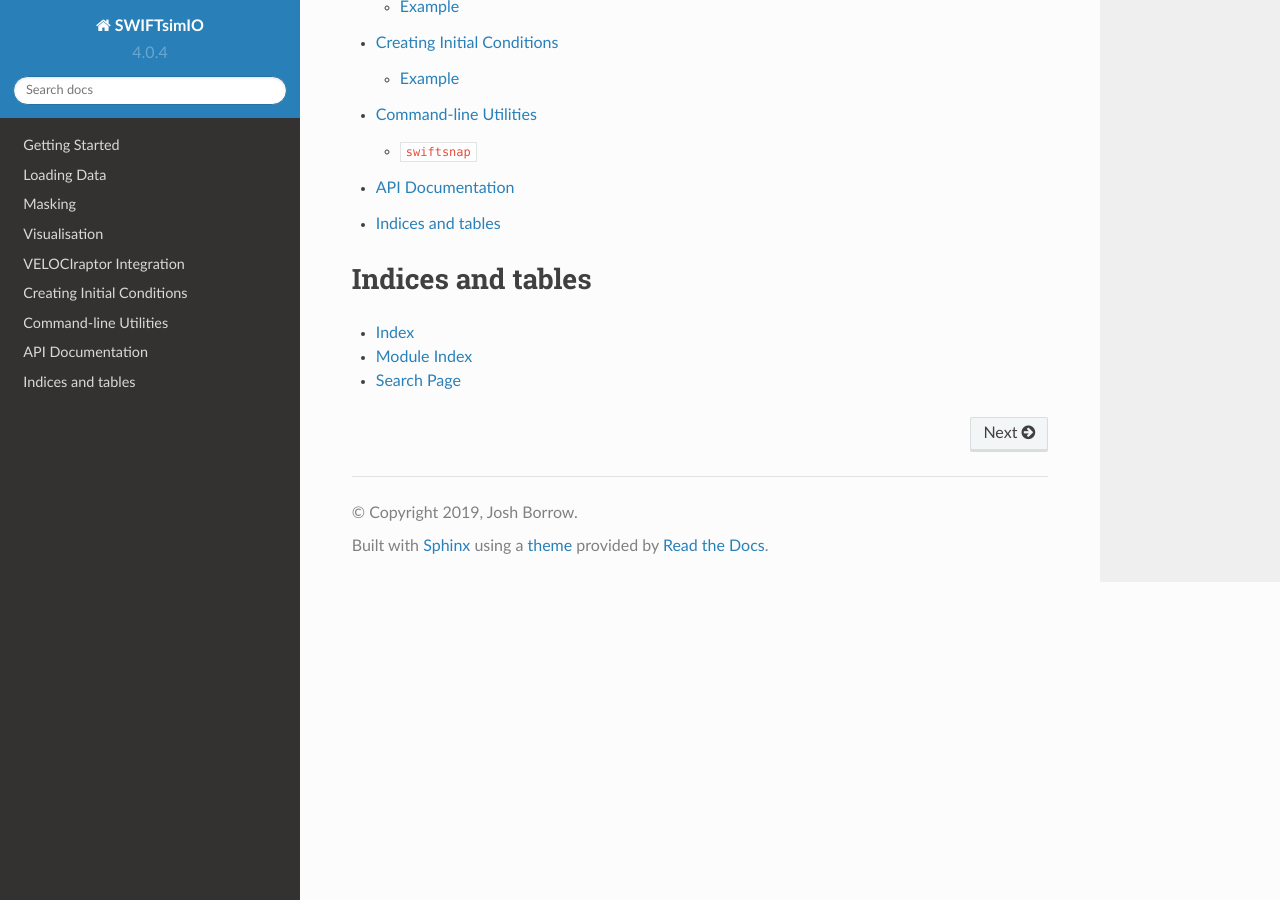
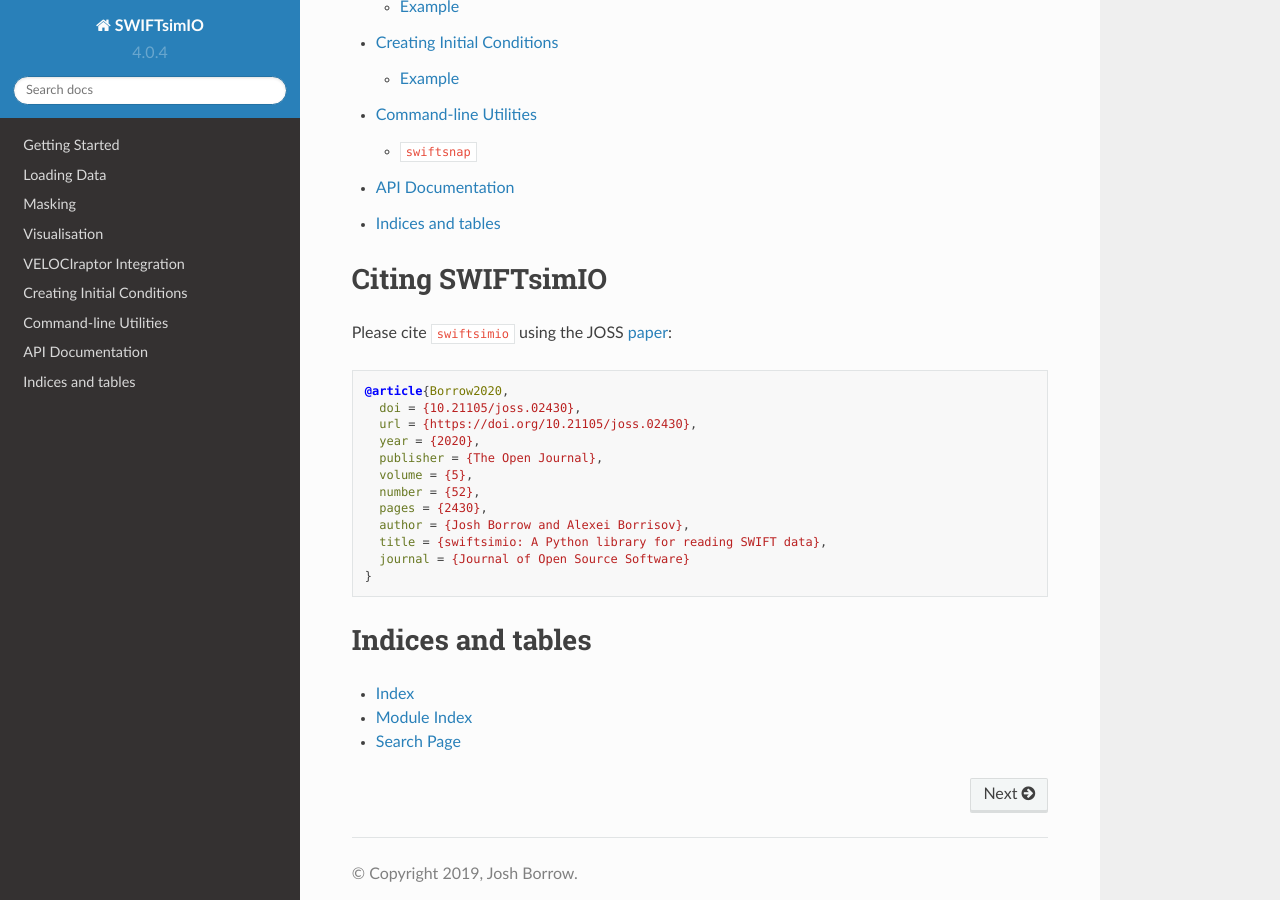
Before and after one commit to SWIFTSIM/swiftsimio, a Sphinx documentation site: the page built from docs/source/index.rst, in a window 1280 px wide and 900 px high, scrolled down 875 px. Built offline with Sphinx 7.4.7 and the Read the Docs theme 2.0.0, drawn with Linux system fonts in a browser that asks for light colours; pages that are not in the unit, such as notebooks, are missing from menus; the version number is read from the project's files by our own code.

Commit message:
Added citation throughout

```diff
--- a/docs/source/index.rst
+++ b/docs/source/index.rst
@@ -6,7 +6,7 @@
 Welcome to SWIFTsimIO's documentation!
 ======================================
 
-``SWIFTsimIO`` is a toolkit for reading SWIFT_ data, an astrophysics
+``swiftsimio`` is a toolkit for reading SWIFT_ data, an astrophysics
 simulation code. It is used to ensure that everything that you read has a
 symbolic unit attached, and  can be used for visualisation. The final key
 feature that it enables is the use of the cell metadata in ``SWIFT``
@@ -25,7 +25,30 @@
 
    modules/index
 
+
+Citing SWIFTsimIO
+=================
+
+Please cite ``swiftsimio`` using the JOSS paper_:
+
+.. code-block:: bibtex
+
+    @article{Borrow2020,
+      doi = {10.21105/joss.02430},
+      url = {https://doi.org/10.21105/joss.02430},
+      year = {2020},
+      publisher = {The Open Journal},
+      volume = {5},
+      number = {52},
+      pages = {2430},
+      author = {Josh Borrow and Alexei Borrisov},
+      title = {swiftsimio: A Python library for reading SWIFT data},
+      journal = {Journal of Open Source Software}
+    }
+
+
 .. _SWIFT: http://www.swiftsim.com
+.. _paper: https://joss.theoj.org/papers/10.21105/joss.02430
 
 Indices and tables
 ==================
--- a/swiftsimio/__init__.py
+++ b/swiftsimio/__init__.py
@@ -2,6 +2,7 @@
 from .writer import SWIFTWriterDataset
 from .masks import SWIFTMask
 from .__version__ import __version__
+from .__cite__ import __cite__
 
 import swiftsimio.metadata as metadata
 import swiftsimio.accelerated as accelerated
```
Also changed, not shown: README.md (+21 -0 lines), 1 other file.
